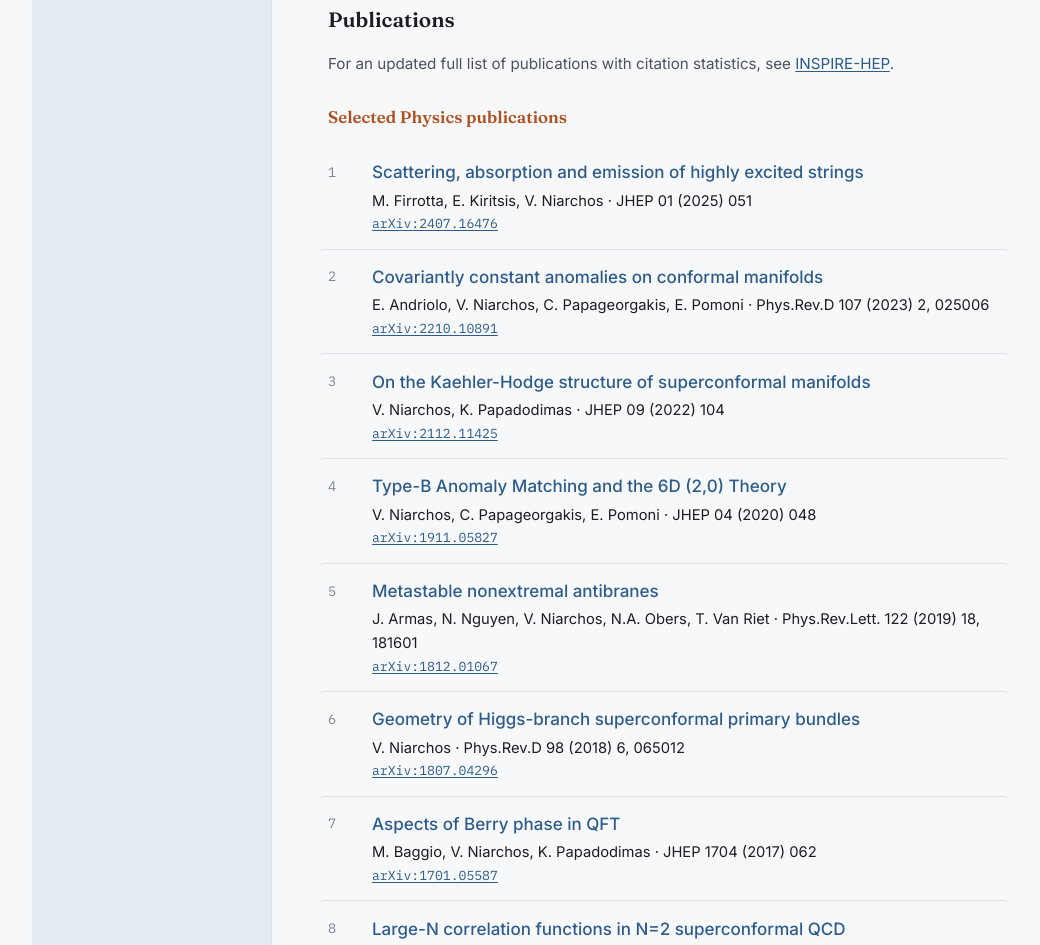
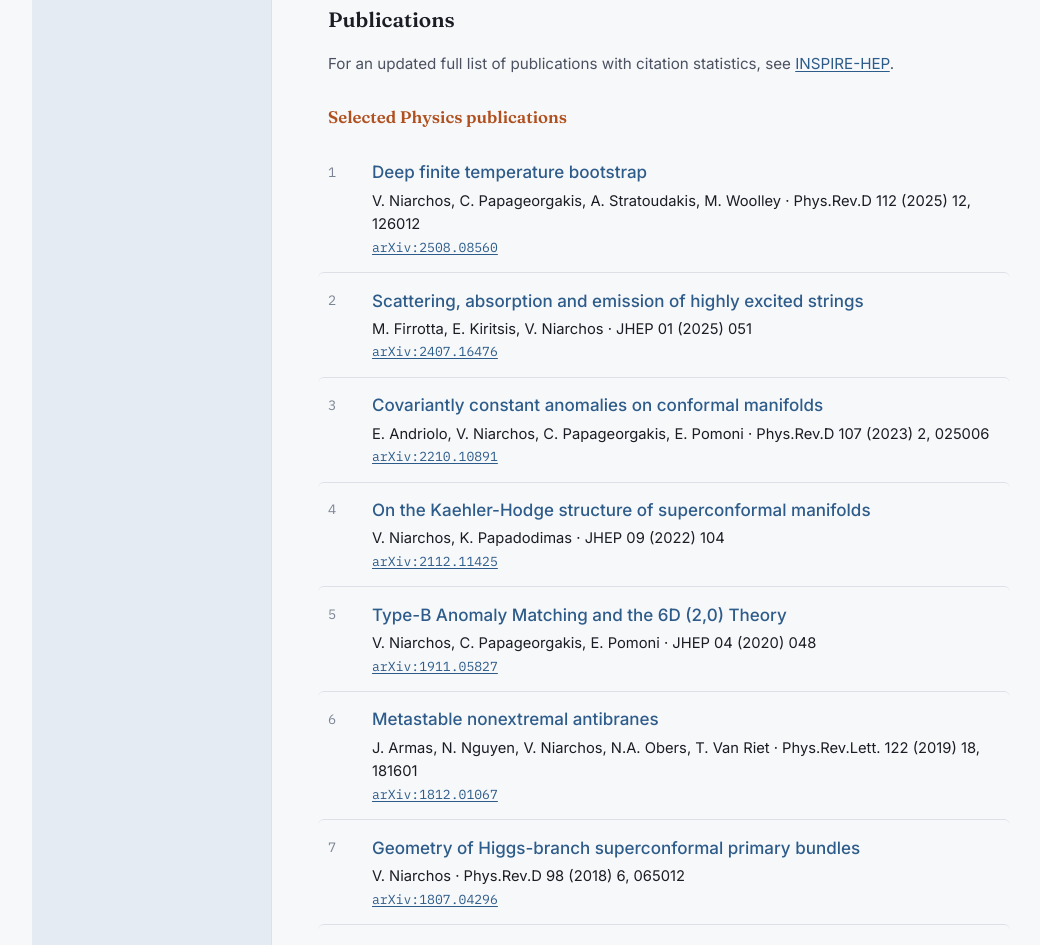
Before and after one commit to vniarchos/vniarchos.github.io, a plain HTML site: page index.html in a window 1280 px wide. Shown: the part 1489-2434 px from the top of the page, without its empty margins (24-1064 px from the left). Drawn offline with Linux system fonts and the light colour scheme.

Commit message:
Add Deep finite temperature bootstrap to Selected Physics publications

```diff
--- a/index.html
+++ b/index.html
@@ -121,6 +121,13 @@
 
       <h3 class="subsection-title">Selected Physics publications</h3>
       <ol class="pubs">
+        <li>
+          <div>
+            <div class="pub-title">Deep finite temperature bootstrap</div>
+            <div class="pub-meta">V. Niarchos, C. Papageorgakis, A. Stratoudakis, M. Woolley &middot; Phys.Rev.D 112 (2025) 12, 126012</div>
+            <div class="pub-tag"><a href="https://arxiv.org/pdf/2508.08560">arXiv:2508.08560</a></div>
+          </div>
+        </li>
         <li>
           <div>
             <div class="pub-title">Scattering, absorption and emission of highly excited strings</div>
```
